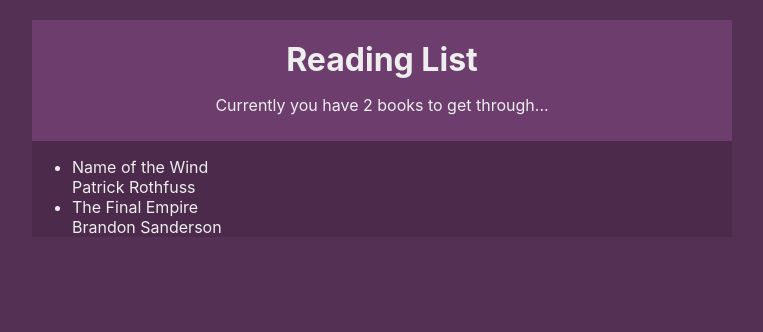
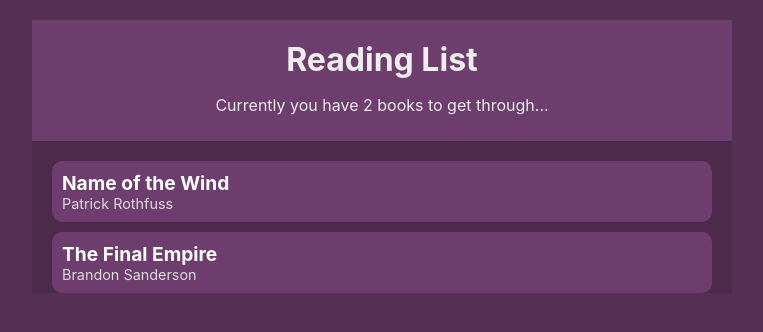
Before and after one commit to mittalvaibhav1/hooks-context, a React (Create React App) app in the folder booklist/: page / in a window 1280 px wide. Shown: the top 332 px of the page, without its empty margins (258-1021 px from the left). Built offline with nearby package versions, Linux system fonts and the light colour scheme.

Commit message:
Adding css

```diff
--- a/booklist/src/index.css
+++ b/booklist/src/index.css
@@ -23,3 +23,34 @@ body {
 .navbar h1 {
   margin: 10px 0;
 }
+.book-list {
+  margin: 20px;
+}
+.book-list ul{
+  padding: 0;
+  list-style-type: none ;
+}
+.book-list li {
+  background: #6d3d6d;
+  border-radius: 10px;
+  padding: 10px;
+  cursor: pointer;
+  margin: 10px 0;
+}
+.book-list li :hover {
+  opacity: 0.7;
+  text-decoration: line-through;
+}
+.book-list .title {
+  font-weight: bold;
+  color: #fff;
+  font-size: 1.2em;
+}
+.book-list .author {
+  font-size: 0.9em;
+  color: #ddd;
+}
+.empty {
+  margin: 20px;
+  text-align: center;
+}
```
